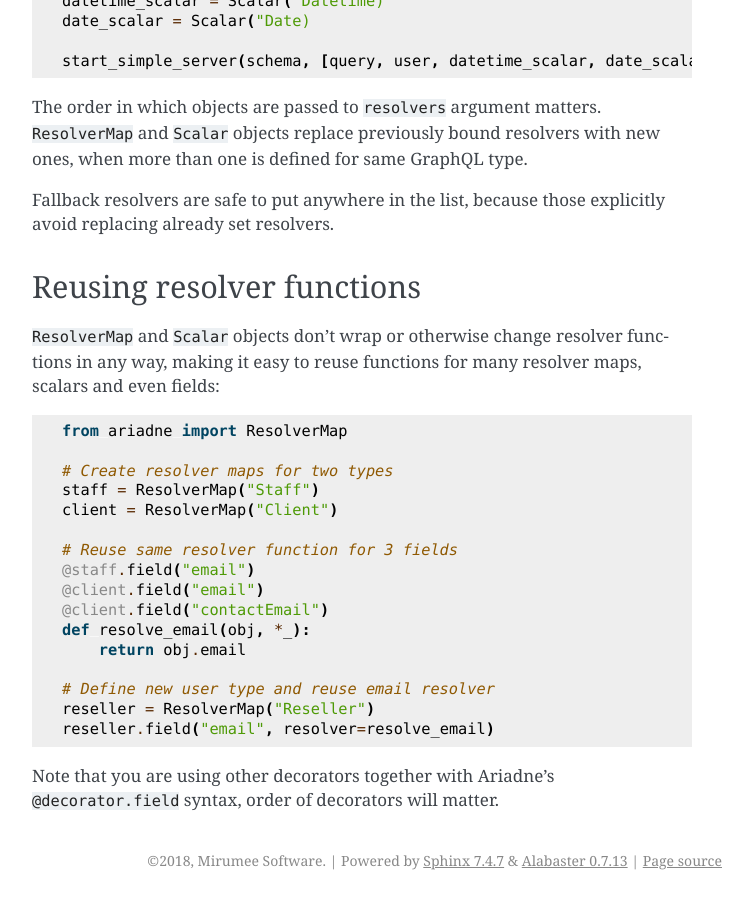
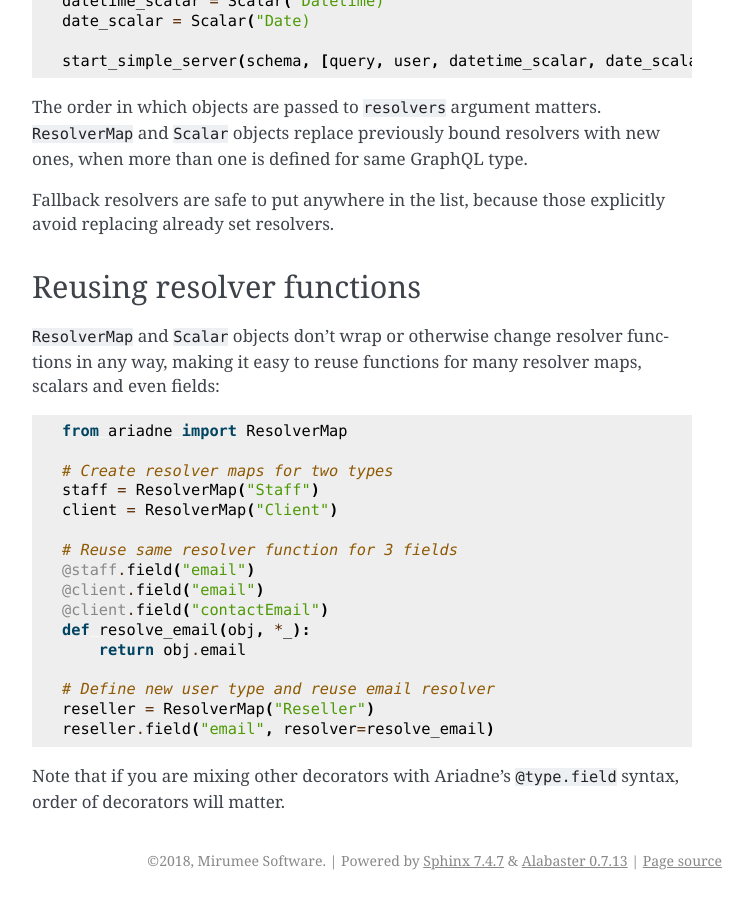
Before and after one commit to mirumee/ariadne, a Sphinx documentation site: the page built from docs/modularization.rst, in a window 1280 px wide and 900 px high, scrolled down 1956 px. Shown: the whole window, without its empty margins (388-1141 px from the left). Built offline with Sphinx 7.4.7, drawn with Linux system fonts in a browser that asks for light colours.

Commit message:
Fix spelling in modularization.rst

```diff
--- a/docs/modularization.rst
+++ b/docs/modularization.rst
@@ -106,4 +106,4 @@ Reusing resolver functions
     reseller = ResolverMap("Reseller")
     reseller.field("email", resolver=resolve_email)
 
-Note that you are using other decorators together with Ariadne's ``@decorator.field`` syntax, order of decorators will matter.
+Note that if you are mixing other decorators with Ariadne's ``@type.field`` syntax, order of decorators will matter.
```
